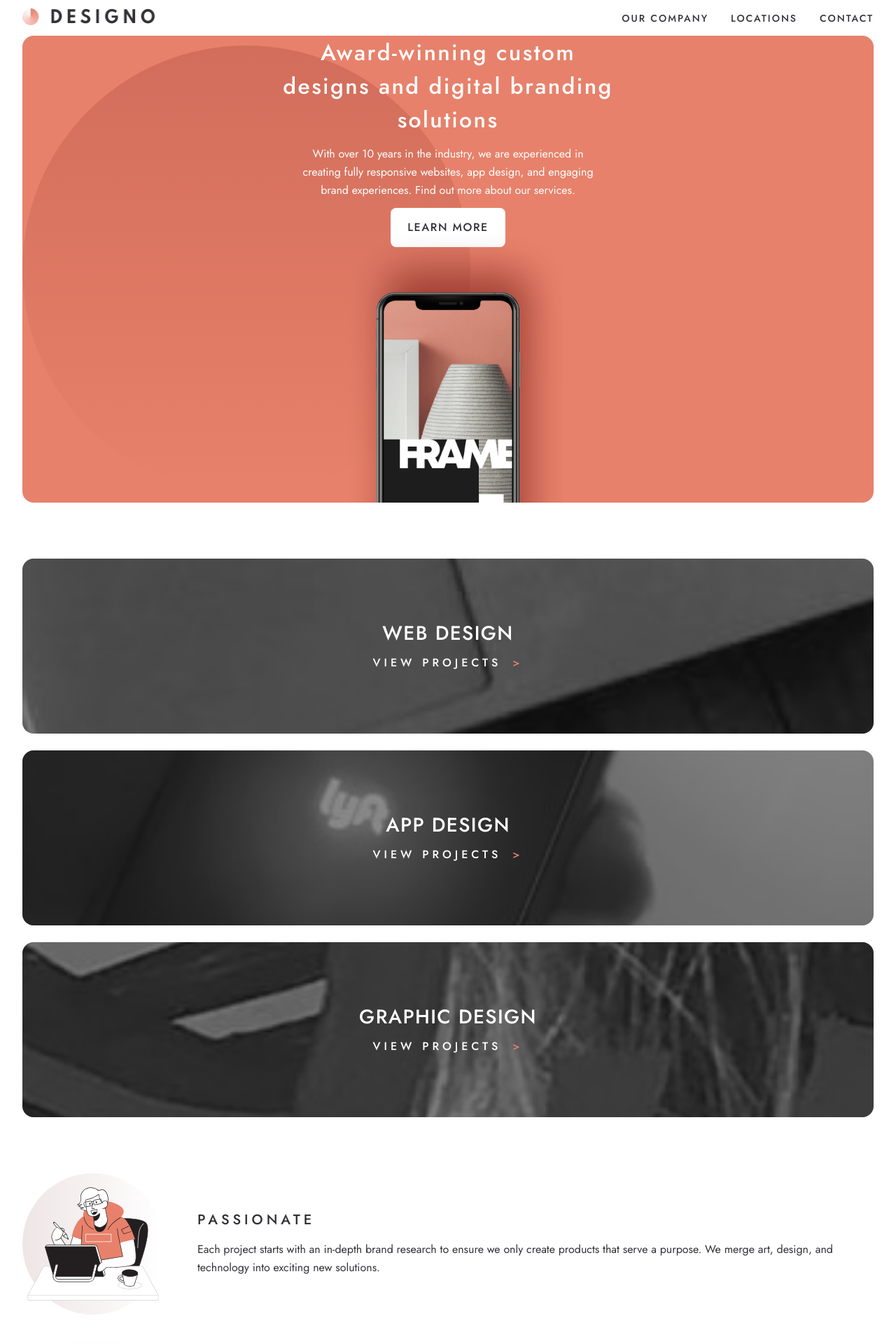
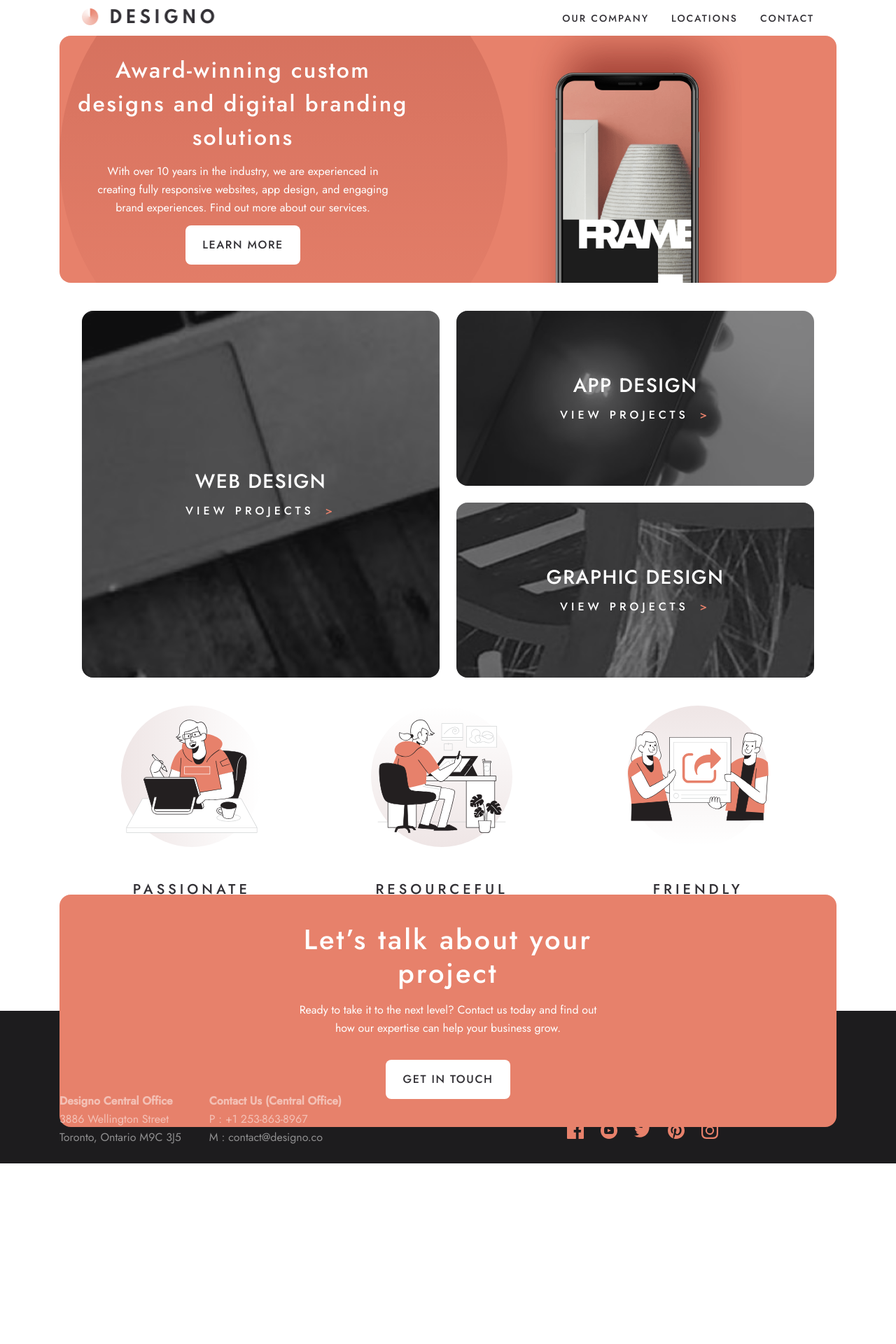
Before and after one commit to OXsatoshi/Designo, a Next.js app: page / in a window 1280 px wide. Shown: the top 1920 px of the page at 70% size. After the commit the page ends 1662 px from the top, so only its background shows below. Built offline with nearby package versions, Linux system fonts and the light colour scheme.

Commit message:
fix: Fix desktop layou

```diff
--- a/app/_components/home/category-grid.tsx
+++ b/app/_components/home/category-grid.tsx
@@ -1,4 +1,6 @@
 import Link from "next/link";
+
+import clsx from "clsx";
 const categories = [
   {
     id: "web",
@@ -30,22 +32,25 @@ export default function CategoryGrid({
   return (
     <section
       aria-labelledby="categories-heading"
-      className="px-6 my-20 pbe-20 sm:px-8"
+      className="px-6 my-20 pbe-20 sm:px-8 max-w-[1110px] mx-auto md:px-8 md:my-10 md:pbe-0"
     >
       <h2 id="categories-heading" className="sr-only">
         Our Design Services
       </h2>
 
-      <ul className="flex flex-col gap-6">
+      <ul className="flex flex-col gap-6 md:grid md:grid-cols-2">
         {categories
           .filter((c) => c.id !== id)
-          .map((category) => (
-            <li key={category.href}>
+          .map((category, i) => (
+            <li
+              key={category.href}
+              className={clsx(id === "" && i === 0 && "row-span-2")}
+            >
               <Link
                 href={category.href}
                 className={`group relative flex flex-col items-center justify-center min-h-[250px]
 rounded-2xl p-6 text-center text-white transition-all duration-300 overflow-hidden bg-cover
-bg-center ${category.bgClassName}`}
+bg-center ${category.bgClassName} md:h-full`}
               >
                 <div
                   className="absolute inset-0 bg-black/50 group-hover:bg-peach/80 transition-colors duration-300"
--- a/app/_components/home/hero.tsx
+++ b/app/_components/home/hero.tsx
@@ -4,18 +4,19 @@ export default function Hero() {
   return (
     <section
       className="pbs-10 px-3 sm:mx-8 rounded-2xl text-center gap-3 flex flex-col justify-center items-center bg-peach bg-[url('/assets/home/desktop/bg-pattern-hero-home.svg')]
-      bg-no-repeat bg-position-[left_center] overflow-hidden"
+      bg-no-repeat bg-position-[left_center] overflow-hidden md:flex-row max-w-[1110px] mx-auto md:mx-auto"
     >
+      <div className="md:flex flex-col gap-3 justify-center items-center">
         <h1 className="text-preset-3 text-white max-w-[25ch]">
           Award-winning custom designs and digital branding solutions
         </h1>
         <p className="text-body text-white max-w-[45ch]">
-        With over 10 years in the industry, we are experienced in creating fully
-        responsive websites, app design, and engaging brand experiences. Find
-        out more about our services.
+          With over 10 years in the industry, we are experienced in creating
+          fully responsive websites, app design, and engaging brand experiences.
+          Find out more about our services.
         </p>
         <Link
-        href="/about"
+          href="/our-company"
           className="bg-white text-dark-grey text-h3 px-6 py-4 rounded-lg font-medium uppercase
         tracking-widest transition-colors duration-200 hover:bg-light-peach hover:text-white
         active:bg-light-peach active:text-white focus-visible:outline-2 focus-visible:outline-offset-2
@@ -23,6 +24,7 @@ export default function Hero() {
         >
           LEARN MORE
         </Link>
+      </div>
       <div className="relative w-full max-w-[327px] mx-auto -mt-18 overflow-hidden pointer-events-none">
         <Image
           src="/assets/home/desktop/image-hero-phone.png"
--- a/app/_components/home/values-propos.tsx
+++ b/app/_components/home/values-propos.tsx
@@ -29,21 +29,20 @@ export default function ValuesPropos() {
   return (
     <section
       aria-labelledby="proposed-values-heading"
-      className="px-6 my-20 sm:px-8"
+      className="px-6 my-20 sm:px-8 max-w-[1110px] mx-auto md:px-8 md:my-10"
     >
-      {/* 1. Corrected ID match for accessibility */}
       <h2 id="proposed-values-heading" className="sr-only">
         Our Core Values
       </h2>
 
-      <ul className="flex flex-col gap-12 md:gap-8 max-w-7xl mx-auto">
+      <ul className="flex flex-col gap-12 md:gap-8 max-w-7xl mx-auto md:flex-row">
         {values.map((value) => (
           <li key={value.title}>
-            {/* 2. Responsive Layout Shift: flex-col on mobile, flex-row on tablet */}
-            <div className="flex flex-col sm:flex-row items-center md:items-center text-center md:text-left gap-12 md:gap-12">
-              {/* 3. Illustration & Background Circle Container */}
-              <div className="relative shrink-0 flex items-center justify-center w-[202px] h-[202px]">
-                {/* Background Pattern Layer */}
+            <div
+              className="flex flex-col sm:flex-row items-center md:items-center text-center
+              md:text-left gap-12 md:gap-12 md:flex-col md:justify-center"
+            >
+              <div className="relative shrink-0 flex items-center justify-center w-[202px] h-[202px] md:flex-auto">
                 <div
                   aria-hidden="true"
                   className={`absolute inset-0 bg-[url('/assets/shared/desktop/bg-pattern-small-circle.svg')] bg-no-repeat bg-center bg-contain -z-10 ${value.bgRotationClass}`}
@@ -58,8 +57,10 @@ export default function ValuesPropos() {
                 />
               </div>
 
-              {/* 4. Text Content Column */}
-              <div className="flex flex-col items-center md:items-start gap-4 max-w-[450px] md:max-w-none">
+              <div
+                className="flex flex-col items-center  gap-4 max-w-[450px]
+                md:max-w-none md:items-stretch text-center"
+              >
                 <h3 className="text-[20px] leading-[26px] font-medium tracking-[5px] uppercase text-dark-grey">
                   {value.title}
                 </h3>
--- a/app/_components/layout/footer.tsx
+++ b/app/_components/layout/footer.tsx
@@ -8,9 +8,9 @@ function TalkAbout() {
   return (
     <div
       className="absolute top-0 sm:left-8 sm:right-8 max-w-7xl mx-auto -translate-y-1/2 flex flex-col justify-center items-center gap-8 text-center  bg-peach
-      rounded-2xl py-10 px-6  text-white "
+      rounded-2xl py-10 px-6  text-white  max-w-[1110px] mx-auto"
     >
-      <div className="flex flex-col gap-4 max-w-[450px] text-center lg:text-left">
+      <div className="flex flex-col gap-4 max-w-[450px] text-center md:text-center">
         <h3 className="text-preset-2">Let’s talk about your project</h3>
         <p className="text-body">
           Ready to take it to the next level? Contact us today and find out how
@@ -18,7 +18,7 @@ function TalkAbout() {
         </p>
       </div>
       <Link
-        href="/about"
+        href="/our-company"
         className="bg-white text-dark-grey text-h3 px-6 py-4 rounded-lg font-medium uppercase
         tracking-widest transition-colors duration-200 hover:bg-light-peach hover:text-white
         active:bg-light-peach active:text-white focus-visible:outline-2 focus-visible:outline-offset-2
@@ -31,9 +31,12 @@ function TalkAbout() {
 }
 export default function Footer() {
   return (
-    <footer className="relative flex flex-col justify-center  items-center gap-10 py-6 px-6 pbs-60 mbs-60 bg-black sm:px-8">
+    <footer
+      className="relative flex flex-col justify-center  items-center gap-10 py-6 px-6 pbs-60
+      mbs-60 bg-black sm:px-8"
+    >
       <TalkAbout />
-      <div className="sm:flex justify-between items-center w-full">
+      <div className="sm:flex justify-between items-center w-full max-w-[1110px] mx-auto">
         <div>
           <Link href="/" aria-label="Designo Homepage">
             <Image
@@ -45,7 +48,7 @@ export default function Footer() {
         </div>
         <nav
           aria-label="Footer navigation"
-          className={`text-white uppercase border-t border-t-dark-grey self-stretch sm:border-t-0`}
+          className={`text-white uppercase border-t border-t-dark-grey self-stretch sm:border-t-0 `}
         >
           <ul className="sm:flex ">
             {navLinks.map(({ href, label }) => (
@@ -63,7 +66,7 @@ export default function Footer() {
           </ul>
         </nav>
       </div>
-      <div className="sm:flex w-full">
+      <div className="sm:flex w-full w-full max-w-[1110px] mx-auto">
         <address
           className="not-italic w-full flex flex-col sm:flex-row sm:justify-stretch items-center justify-between
         text-center sm:text-left gap-10 opacity-50 text-body text-white"
--- a/app/_components/layout/heading.tsx
+++ b/app/_components/layout/heading.tsx
@@ -1,3 +1,4 @@
+import Link from "next/link";
 import logo from "../../../public/assets/shared/desktop/logo-dark.png";
 import DesktopNav from "./navigation/desktop-nav";
 import MobileNav from "./navigation/mobile-nav";
@@ -5,14 +6,14 @@ import MobileNav from "./navigation/mobile-nav";
 import Image from "next/image";
 export default function Heading() {
   return (
-    <header className="py-3 px-3 sm:px-8 relative flex justify-between items-center">
-      <div>
+    <header className="py-3 px-3 sm:px-8 relative flex justify-between items-center max-w-[1110px] mx-auto md:mx-auto">
+      <Link href={"/"}>
         <Image
           src={logo}
           alt="Company logo"
           className="w-49 h-6.75 object-contain"
         />
-      </div>
+      </Link>
       <div>
         <MobileNav />
         <DesktopNav />
--- a/app/_components/out-company/about-card.tsx
+++ b/app/_components/out-company/about-card.tsx
@@ -7,10 +7,13 @@ interface Item {
 }
 export default function AboutCard(project: Item) {
   return (
-    <section aria-labelledby="projects-heading" className=" max-w-7xl mx-auto">
+    <section
+      aria-labelledby="projects-heading"
+      className=" max-w-7xl mx-auto sm:px-8"
+    >
       <div
-        className="group flex flex-col overflow-hidden text-center transition-colors
-        duration-300 focus-visible:outline-2 focus-visible:outline-offset-4 focus-visible:outline-peach"
+        className="group flex flex-col overflow-hidden text-center transition-colors max-w-[1110px] mx-auto
+        duration-300 focus-visible:outline-2 focus-visible:outline-offset-4 focus-visible:outline-peach md:flex-row"
       >
         <div className="relative w-full aspect-[327/320] bg-light-peach">
           <Image
@@ -19,7 +22,7 @@ export default function AboutCard(project: Item) {
             aria-hidden="true"
             fill
             sizes="(max-width: 768px) 100vw, 33vw"
-            className="object-cover object-top hidden sm:block"
+            className="object-cover object-top hidden sm:block  sm:rounded-t-2xl"
           />
           <Image
             src={project.image[0]}
@@ -31,7 +34,10 @@ export default function AboutCard(project: Item) {
           />
         </div>
 
-        <div className="flex flex-col items-center justify-center gap-4 bg-light-peach p-8 group-hover:bg-peach transition-colors duration-300 min-h-[158px]">
+        <div
+          className="flex flex-col items-center justify-center gap-4 bg-light-peach p-8
+          group-hover:bg-peach transition-colors duration-300 min-h-[158px] sm:rounded-b-2xl"
+        >
           <h3 className="text-preset-4 text-peach group-hover:text-white transition-colors duration-300">
             {project.title}
           </h3>
--- a/app/_components/web-design/hero-banner.tsx
+++ b/app/_components/web-design/hero-banner.tsx
@@ -6,7 +6,7 @@ export default async function HeroBanner(item: HeroBannerProps) {
   return (
     <section
       className="py-15 px-3 sm:mx-8 text-center gap-3 flex flex-col justify-center items-center bg-peach bg-[url('/assets/home/desktop/bg-pattern-hero-home.svg')]
-      bg-no-repeat bg-position-center overflow-hidden"
+      bg-no-repeat bg-position-center overflow-hidden sm:rounded-b-2xl md:mx-0"
     >
       <h1 className="text-preset-3 text-white max-w-[25ch]">{item.title}</h1>
       <p className="text-body text-white max-w-[45ch]">{item.description}</p>
--- a/app/_components/web-design/projects-grid.tsx
+++ b/app/_components/web-design/projects-grid.tsx
@@ -1,23 +1,26 @@
 import Link from "next/link";
 import Image from "next/image";
 import type { ProjectItem } from "./projets.data";
+
 export default function ProjectGrid({ projects }: { projects: ProjectItem[] }) {
   return (
     <section
       aria-labelledby="projects-heading"
-      className="px-6 py-15 max-w-7xl mx-auto"
+      className="px-6 py-15 max-w-[1110px] mx-auto"
     >
       <h2 id="projects-heading" className="sr-only">
         Web Design Projects
       </h2>
 
-      <ul className="flex flex-col justify-center items-center gap-10">
+      {/* Grid: 1 column on mobile, 3 columns at md: breakpoint */}
+      <ul className="flex flex-col gap-10 md:grid md:grid-cols-3 md:gap-8">
         {projects.map((project) => (
-          <li key={project.title} className="w-full max-w-[327px]">
+          <li key={project.title} className="w-full h-full">
             <Link
               href={project.href}
-              className="group flex flex-col rounded-2xl overflow-hidden text-center transition-colors duration-300 focus-visible:outline-2 focus-visible:outline-offset-4 focus-visible:outline-peach"
+              className="group flex flex-col h-full rounded-2xl overflow-hidden text-center transition-colors sm:grid sm:grid-cols-2 md:flex md:flex-col duration-300 focus-visible:outline-2 focus-visible:outline-offset-4 focus-visible:outline-peach"
             >
+              {/* Image Container */}
               <div className="relative w-full aspect-[327/320] bg-light-peach">
                 <Image
                   src={project.image}
@@ -29,7 +32,8 @@ export default function ProjectGrid({ projects }: { projects: ProjectItem[] }) {
                 />
               </div>
 
-              <div className="flex flex-col items-center justify-center gap-4 bg-light-peach p-8 group-hover:bg-peach transition-colors duration-300 min-h-[158px]">
+              {/* Text Container */}
+              <div className="flex flex-col items-center justify-center gap-4 bg-light-peach p-8 group-hover:bg-peach transition-colors duration-300 min-h-[158px] grow">
                 <h3 className="text-preset-4 text-peach group-hover:text-white transition-colors duration-300">
                   {project.title}
                 </h3>
--- a/app/contact/page.tsx
+++ b/app/contact/page.tsx
@@ -67,7 +67,9 @@ export default function ContactForm() {
       {/* Hero Contact Card */}
       <section
         aria-labelledby="contact-heading"
-        className="relative bg-peach text-white overflow-hidden sm:rounded-2xl max-w-7xl mx-auto px-6 py-18 sm:px-14 sm:py-18 lg:px-24 lg:py-14 flex flex-col lg:flex-row lg:items-center lg:justify-between gap-10"
+        className="relative bg-peach text-white overflow-hidden sm:rounded-2xl max-w-7xl mx-auto
+        px-6 py-18 sm:px-14 sm:py-18 lg:px-24 lg:py-14 flex flex-col lg:flex-row lg:items-center lg:justify-between
+        gap-10 max-w-[1110px] mx-auto"
       >
         {/* Background Pattern */}
         <div
--- a/app/our-company/page.tsx
+++ b/app/our-company/page.tsx
@@ -6,21 +6,23 @@ import LocationList from "../_components/out-company/location-list";
 export default async function Page() {
   return (
     <>
-      <div>
+      <div className="max-w-[1110px] mx-auto sm:rounded-2xl overflow-hidden sm:my-8 md:flex ">
+        <div className="sm:px-8 w-full md:px-0">
           <Image
             alt=""
             src={"/assets/about/desktop/image-about-hero.jpg"}
             width={476}
             height={480}
-          className="w-full object-fit hidden sm:block"
+            className="w-full object-cover hidden sm:block sm:rounded-t-2xl"
           />
           <Image
             alt=""
             src={"/assets/about/mobile/image-about-hero.jpg"}
             width={325}
             height={370}
-          className="w-full object-fit sm:hidden"
+            className="w-full object-cover sm:hidden"
           />
+        </div>
         <HeroBanner
           title="About Us"
           description="Founded in 2010, we are a creative agency that produces lasting results for
--- a/package.json
+++ b/package.json
@@ -9,6 +9,7 @@
     "lint": "eslint"
   },
   "dependencies": {
+    "clsx": "^2.1.1",
     "leaflet": "^1.9.4",
     "next": "16.3.4",
     "react": "19.2.8",
```
Also changed, not shown: 1 other file (tests, documents, lock files or other folders). Lines whose indentation alone changed are shown as unchanged.
